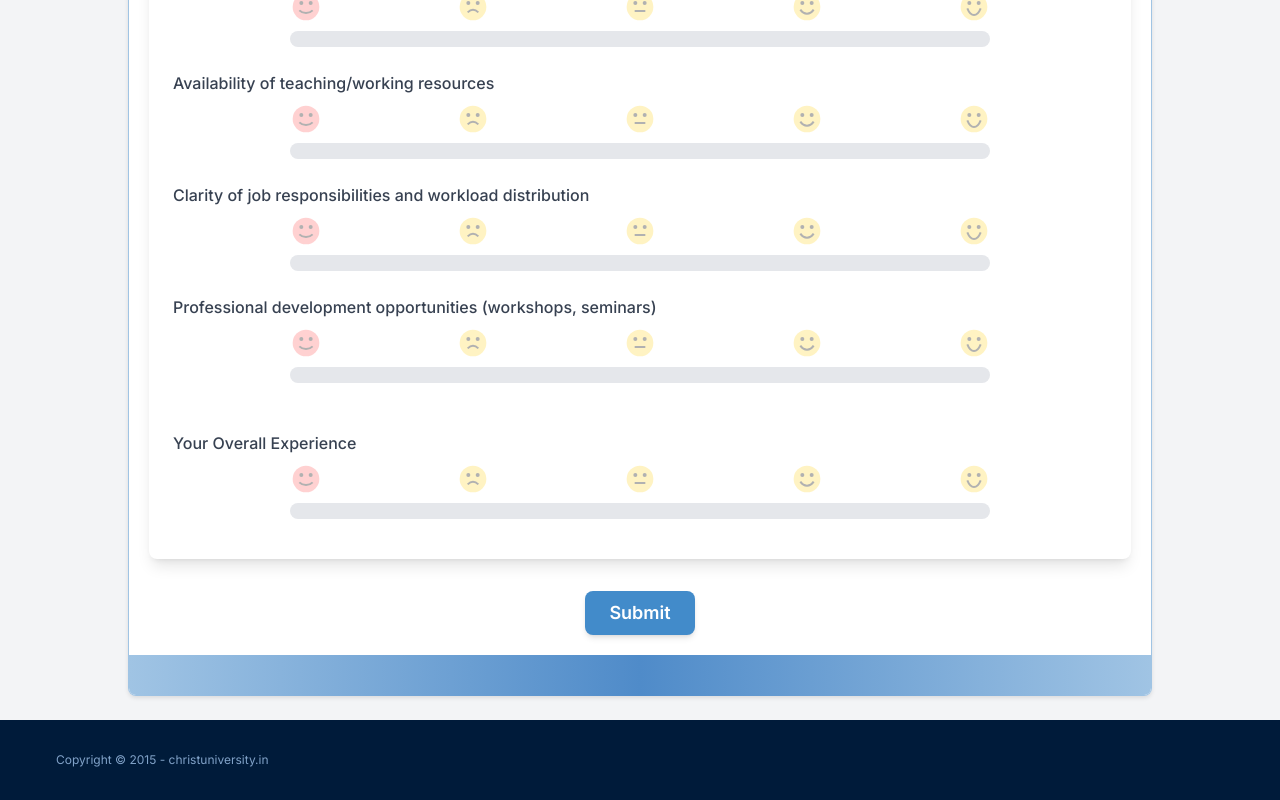
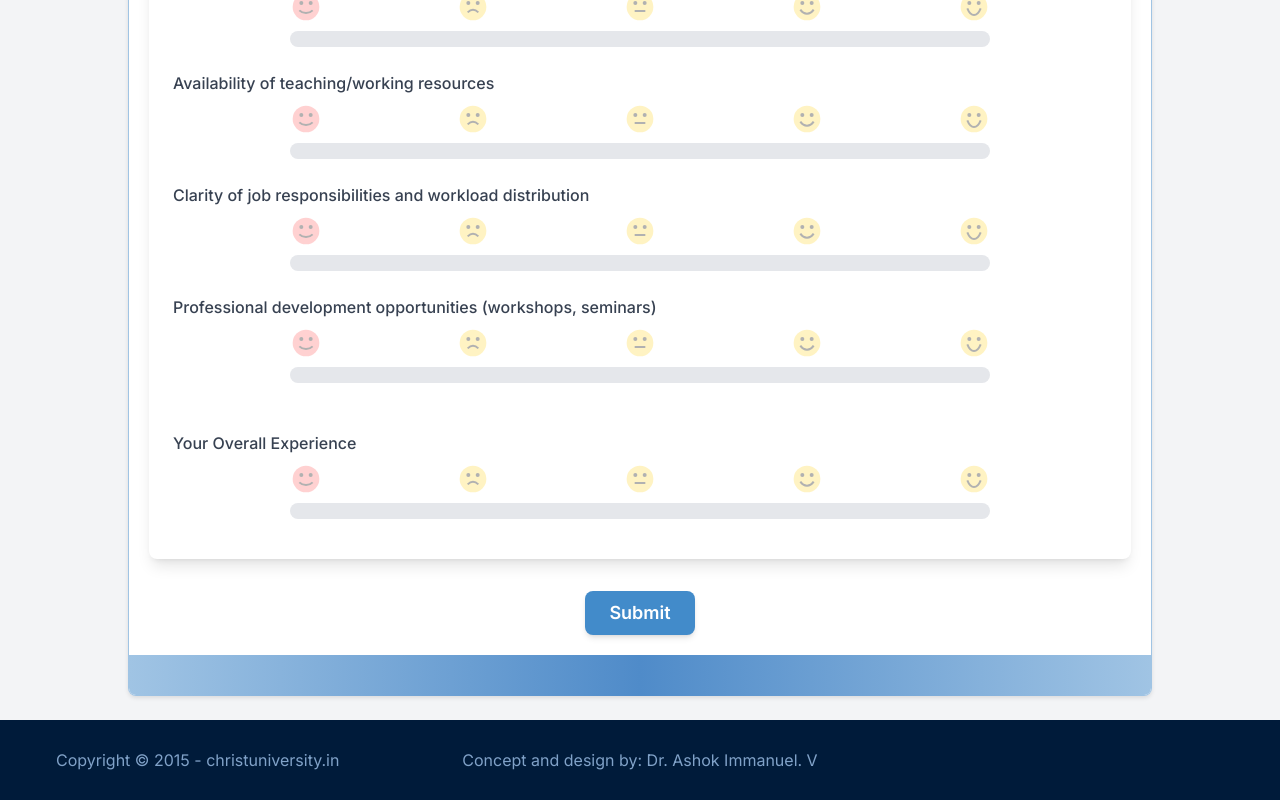
Before and after one commit to Vishalk990/Questionnaire, a React (Vite) app in the folder client/: page / in a window 1280 px wide. Shown: the part 1824-2624 px from the top of the page. Built offline with nearby package versions, Linux system fonts and the light colour scheme.

Commit message:
modified footer

```diff
--- a/client/src/components/Footer.jsx
+++ b/client/src/components/Footer.jsx
@@ -1,7 +1,9 @@
 const Footer = () => {
   return (
-    <div className="flex items-center bg-[#001b3a] md:h-20 h-16 text-[#80a2c8] text-xs justify-start px-14">
-      Copyright © 2015 - christuniversity.in
+    <div className="flex items-center bg-[#001b3a] md:h-20 h-16 text-[#80a2c8] text-base px-14">
+      <div className="flex-1 text-left">Copyright © 2015 - christuniversity.in</div>
+      <div className="flex-1 text-center">Concept and design by: Dr. Ashok Immanuel. V</div>
+      <div className="flex-1"></div>
     </div>
   );
 };
```
